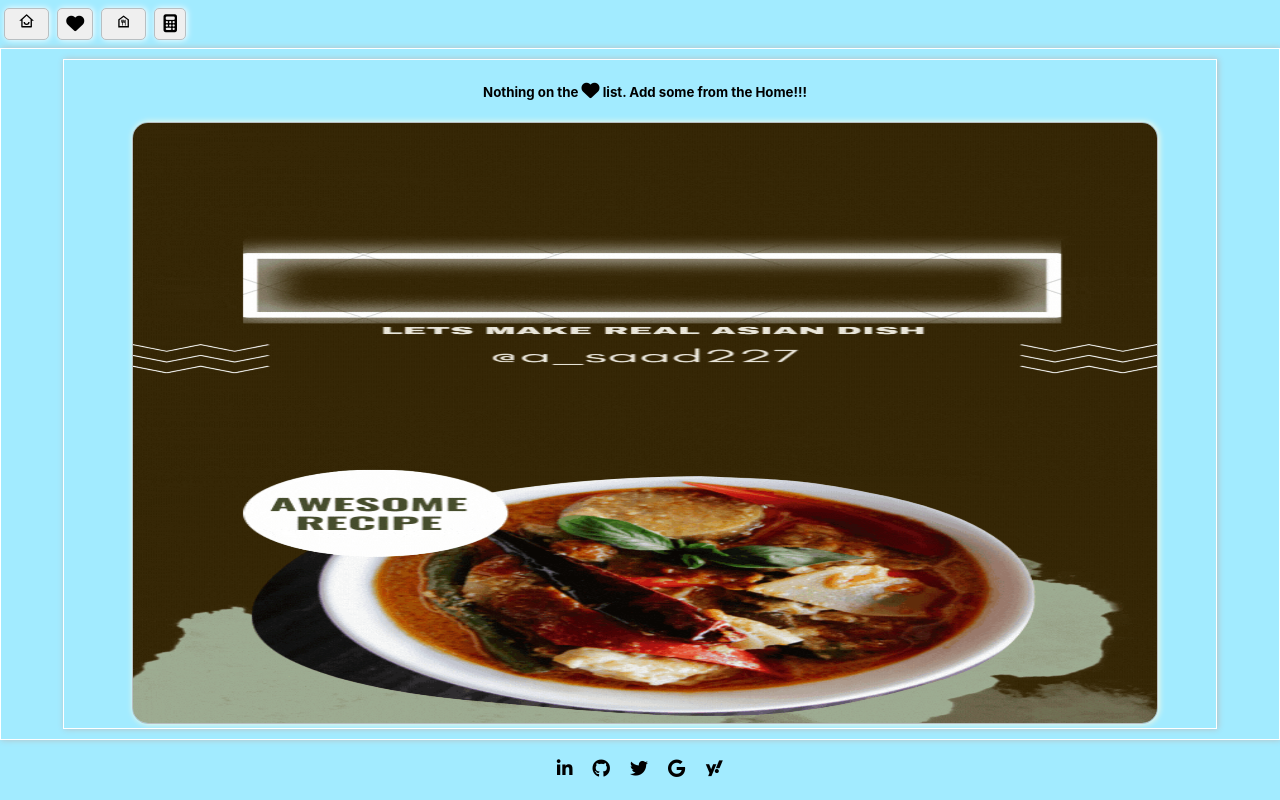
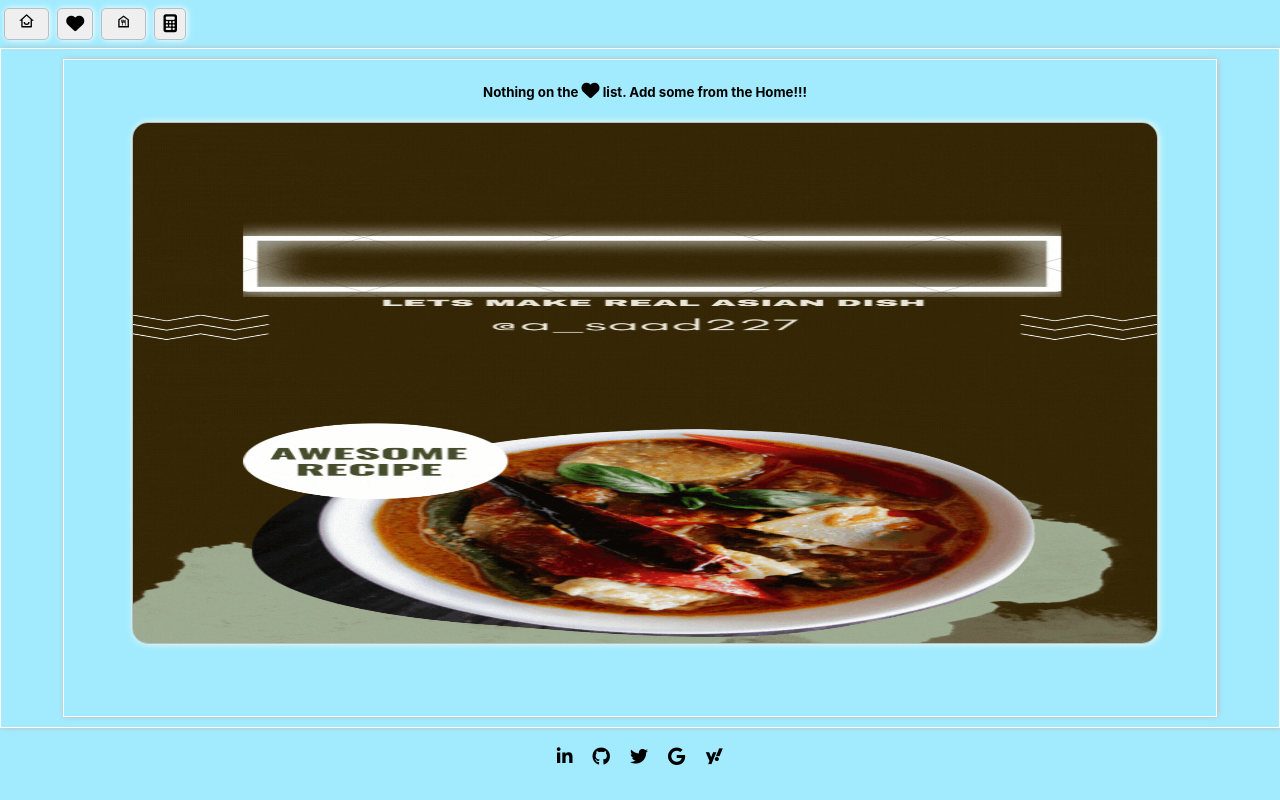
Before and after one commit to asaad227/asian-recipe, a React (Create React App) app: page /fav in a window 1280 px wide. Built offline with nearby package versions, Linux system fonts and the light colour scheme; a web font is replaced by a local one.

Commit message:
update footer display

```diff
--- a/src/Components/Calories/index.css
+++ b/src/Components/Calories/index.css
@@ -128,7 +128,7 @@ th{
     /* border: 1px solid white;
     box-shadow: 1px 0px 6px #b8bfc2; */
     width: 90vw;
-    height: 20vh;
+    height: 21vh;
     margin: 10px auto;
 
   }
--- a/src/Components/Fav/index.css
+++ b/src/Components/Fav/index.css
@@ -12,7 +12,7 @@
 
 .recipe-fav{
     width: 80vw;
-    height: 75vh;
+    height:65vh;
     border-radius: 1rem;
     border: 1px solid #b8bfc2;
     box-shadow: 1px 0px 6px #fefae0;
@@ -56,8 +56,8 @@
   }
 
   .favDiv{
-    /* width: 100vw;
-    height: 90vh; */
+
+    height: 82vh;
     padding-left:10px ;
 
   }
```
